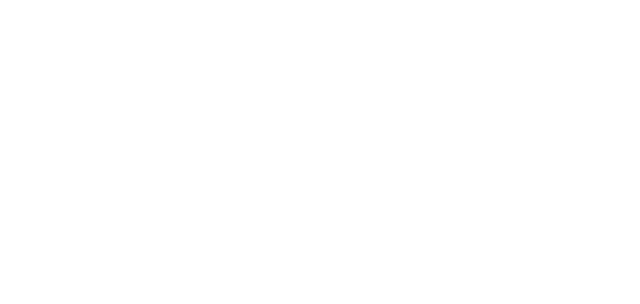
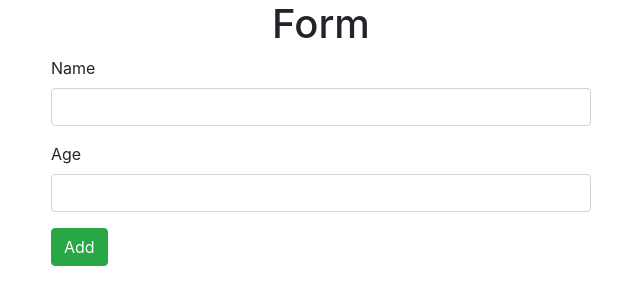
Before and after one commit to basitk41/react-crud, a React (Create React App) app: page / in a window 1280 px wide. Shown: the top 304 px of the page, without its empty margins (34-674 px from the left). Built offline with nearby package versions, Linux system fonts and the light colour scheme.

Commit message:
add user

```diff
--- a/src/App.js
+++ b/src/App.js
@@ -1,8 +1,31 @@
 import React, { useState } from "react";
+import Form from "./components/form";
 const App = () => {
+  const formData = { name: "", age: "" };
+  const [users, setUsers] = useState([]);
+  const [form, setForm] = useState(formData);
+  const handleChange = (e) => {
+    setForm({
+      ...form,
+      [e.target.name]: e.target.value,
+    });
+  };
+  const handleSubmit = () => {
+      form.id = users.length + 1;
+      setUsers([...users, form]);
+    setForm(formData);
+    // const data = [...users];
+    // data.push(form);
+    // setUsers(data);
+  };
   return (
     <div className="container">
       <div className="row">
+        <Form
+          form={form}
+          handleChange={handleChange}
+          handleSubmit={handleSubmit}
+        />
       </div>
     </div>
   );
--- /dev/null
+++ b/src/components/form.js
@@ -0,0 +1,35 @@
+import React from "react";
+const Form = ({ form, handleChange, handleSubmit }) => {
+  return (
+    <div className="col-sm-6">
+      <h1 align="center">Form</h1>
+      <div className="form-group">
+        <label>Name</label>
+        <input
+          type="text"
+          className="form-control"
+          name="name"
+          value={form.name}
+          onChange={handleChange}
+        />
+      </div>
+      <div className="form-group">
+        <label>Age</label>
+        <input
+          type="number"
+          className="form-control"
+          name="age"
+          value={form.age}
+          onChange={handleChange}
+        />
+      </div>
+      <div className="form-group">
+        <button className="btn btn-success" onClick={handleSubmit}>
+          {"Add"}
+        </button>
+      </div>
+    </div>
+  );
+};
+
+export default Form;
```
